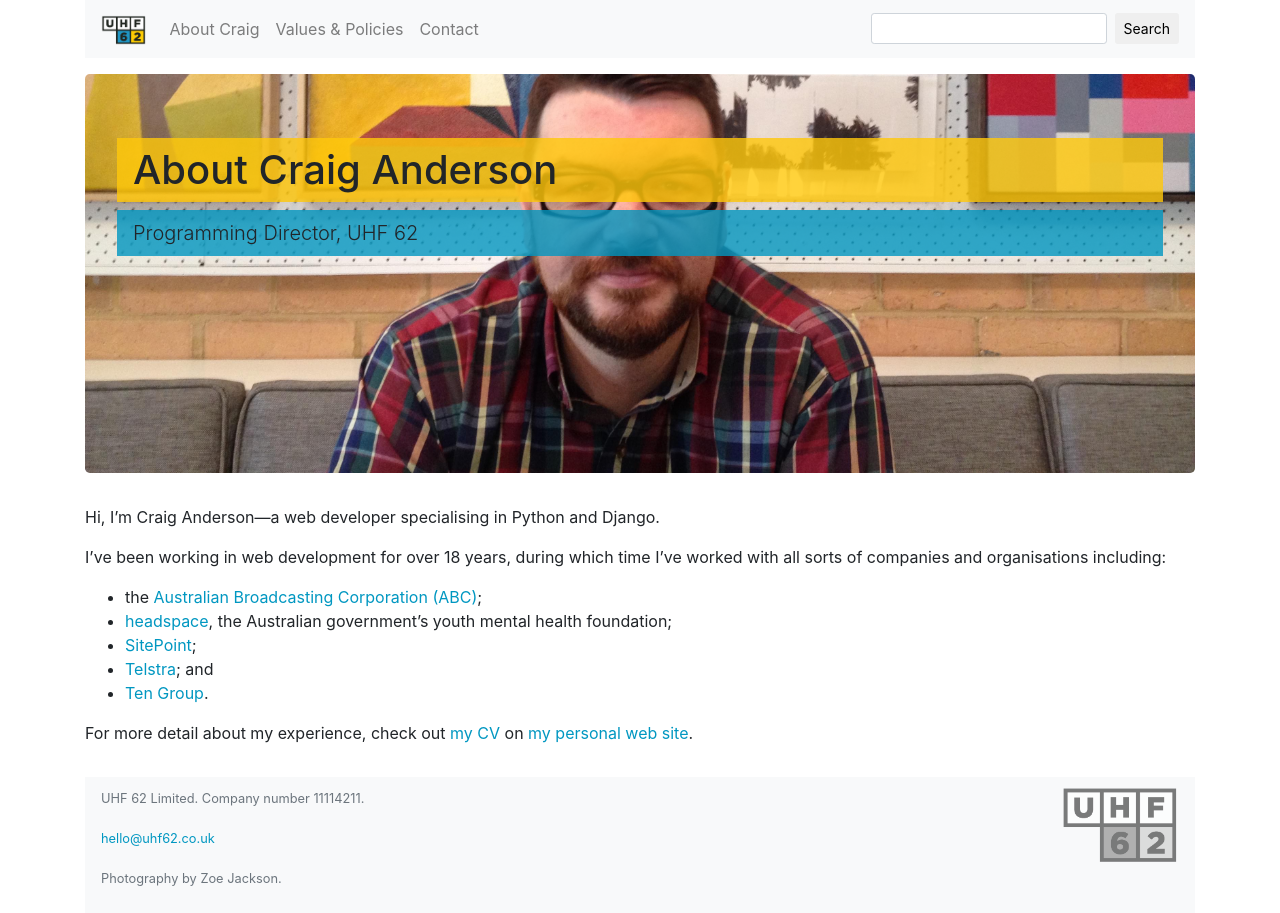
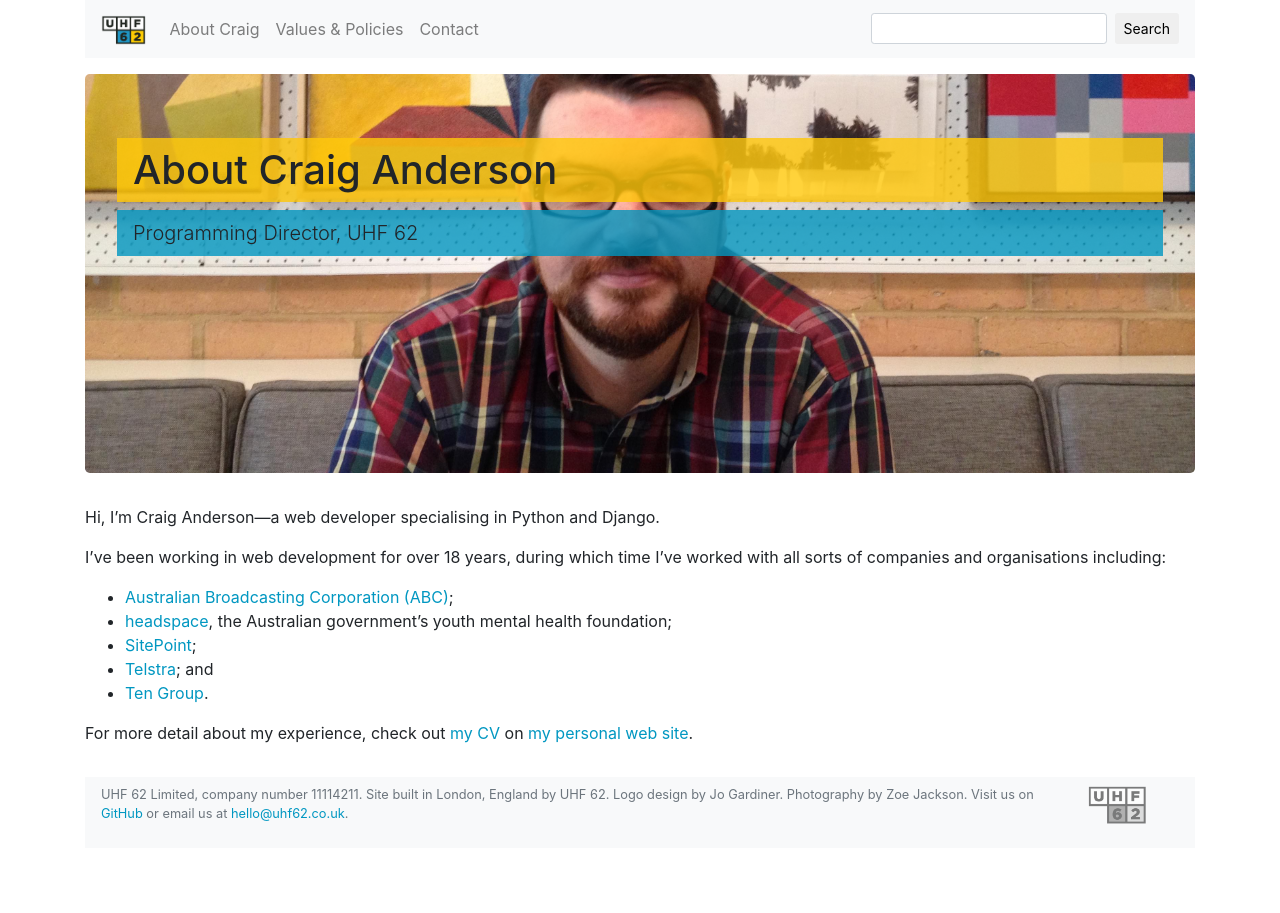
Before and after one commit to uhf62/uhf62.co.uk, a Jekyll site: the page built from about/craig.markdown, in a window 1280 px wide. Built offline with Jekyll 4.4.1, drawn with Linux system fonts in a browser that asks for light colours; our own code applies the rules of GitHub Pages for plain Markdown files.

Commit message:
Mucking about with footer and some content

```diff
--- a/_includes/footer.html
+++ b/_includes/footer.html
@@ -1,12 +1,22 @@
-<footer class="px-3 py-2 text-muted bg-light">
-    <div class="float-right"><img alt="UHF 62" src="/assets/logo.png" height="80"></div>
-    <p><small>UHF 62 Limited. Company number 11114211.</small></p>
-    <p><small><a href="mailto:hello@uhf62.co.uk">hello@uhf62.co.uk</a></small></p>
-    {% if page.image-credit-name %}
-        {% if page.image-credit-url %}
-            <p><small><a href="{{ page.image-credit-url }}">Photography by {{ page.image-credit-name }}.</a></small></p>
-        {% else %}
-            <p><small>Photography by {{ page.image-credit-name }}.</small></p>
-        {% endif %}
-    {% endif %}
+<footer class="px-3 py-2 pr-5 text-muted bg-light">
+    <div class="row">
+        <div class="col-lg-11 col-10">
+            <p>UHF 62 Limited, company number 11114211.
+                Site built in London, England by UHF 62.
+                Logo design by Jo Gardiner.
+                {% if page.image-credit-name %}
+                    {% if page.image-credit-url %}
+                        <a href="{{ page.image-credit-url }}">Photography by {{ page.image-credit-name }}.</a>
+                    {% else %}
+                        Photography by {{ page.image-credit-name }}.
+                    {% endif %}
+                {% endif %}
+                Visit us on <a href="https://github.com/uhf62">GitHub</a> or email us
+                at <a href="mailto:hello@uhf62.co.uk">hello@uhf62.co.uk</a>.
+            </p>
+        </div>
+        <div class="col-lg-1 col-2">
+            <a href="/"><img src="/assets/logo.png"></a>
+        </div>
+    </div>
 </footer>
--- a/_sass/uhf62.scss
+++ b/_sass/uhf62.scss
@@ -7,8 +7,12 @@
 
 $font-family-serif: Georgia, serif;
 
-footer img {
-  filter: grayscale(100%) opacity(60%);
+footer {
+  font-size: 80%;
+  img {
+    filter: grayscale(100%) opacity(60%);
+    width: 100%;
+  }
 }
 
 blockquote {
--- a/about/craig.markdown
+++ b/about/craig.markdown
@@ -10,7 +10,7 @@
 
 I've been working in web development for over 18 years, during which time I've worked with all sorts of companies and organisations including:
 
- * the [Australian Broadcasting Corporation (ABC)](http://www.abc.net.au);
+ * [Australian Broadcasting Corporation (ABC)](http://www.abc.net.au);
  * [headspace](http://headspace.org.au), the Australian government's youth mental health foundation;
  * [SitePoint](http://sitepoint.com);
  * [Telstra](http://telstra.com); and
--- a/index.markdown
+++ b/index.markdown
@@ -8,6 +8,8 @@
 
 UHF 62 is the limited company of [Craig Anderson](/about/craig), a web developer specialising in Python and Django.
 
+We're based in London, England.
+
 We care about doing good in the world. We've got [a few policies](/policies) which explain how we do that.
 
 If you'd like to get in touch, please email [hello@uhf62.co.uk](mailto:hello@uhf62.co.uk).
```
